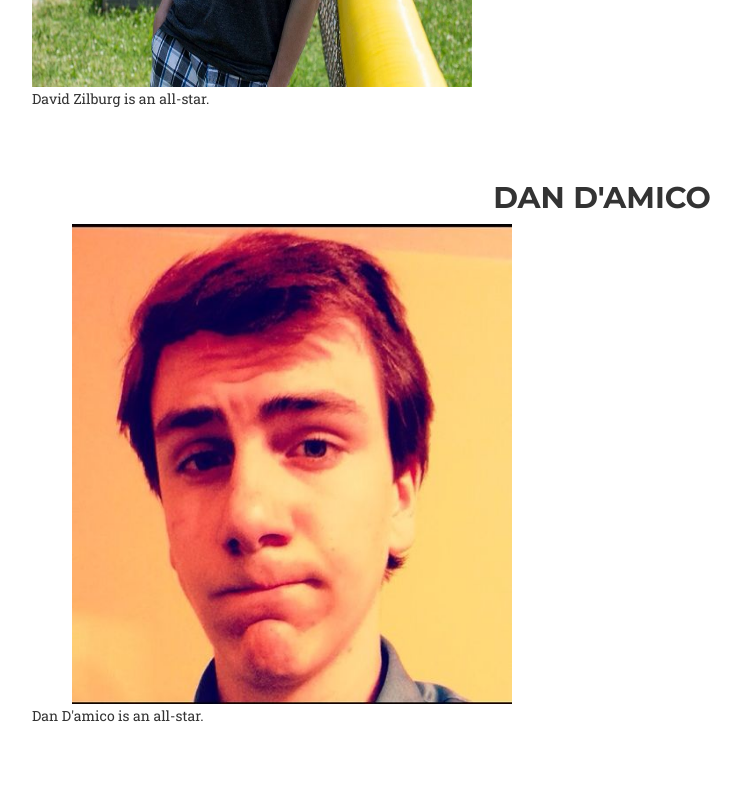
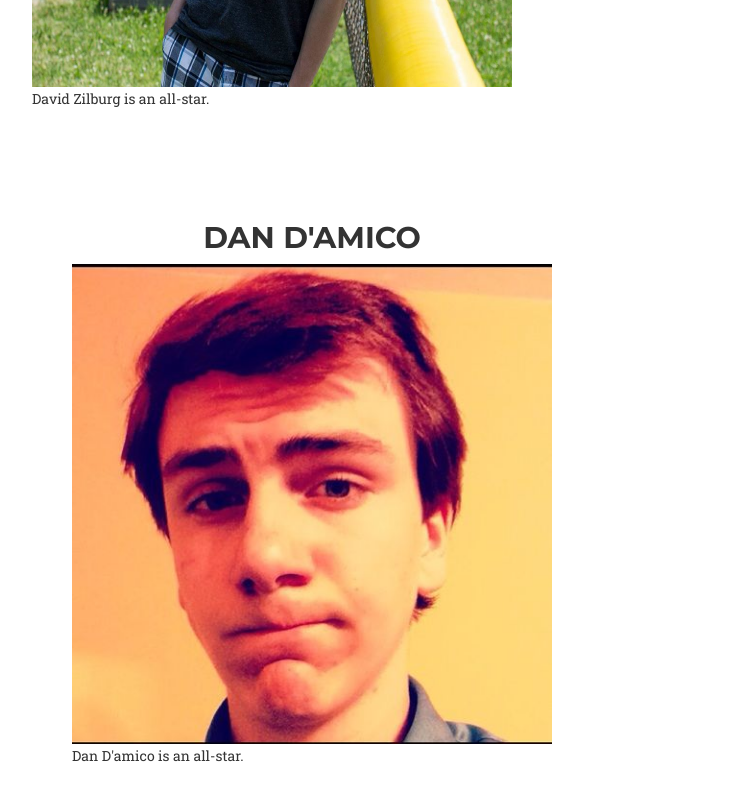
Before and after one commit to DiZy/strictdj, a plain HTML site: page index.html in a window 1280 px wide. Shown: the part 3114-3914 px from the top of the page, without its empty margins (38-779 px from the left). Drawn offline with nearby package versions, Linux system fonts and the light colour scheme; a web font is replaced by a local one.

Commit message:
Update agency.css

```diff
--- a/css/agency.css
+++ b/css/agency.css
@@ -617,13 +617,23 @@ section h3.section-subheading {
     }
 }
 
+.pictures {
+    display: inline-block;
+}
+
 .david {
     display: inline-block;
     padding-top: 40px;
     padding-bottom: 40px;
+    padding-right: 40px;
+}
+
+.dan {
+    padding-top: 40px;
+    padding-bottom: 40px;
+    padding-left: 40px;
 }
 .david_img {
-    padding-right: 40px;
     height: 480px;
     width: 480px;
 }
@@ -631,7 +641,6 @@ section h3.section-subheading {
 .dan_img {
     height:480px;
     width:480px;
-    padding-left: 40px;
 }
 
 .team-member {
```
